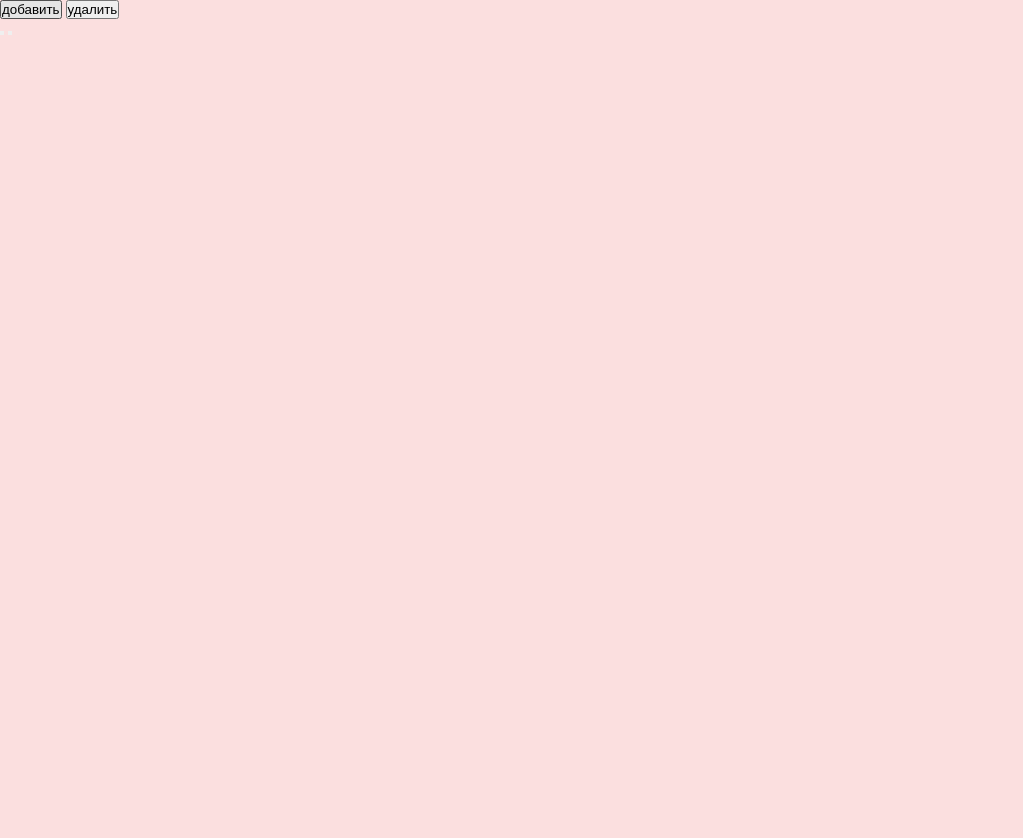
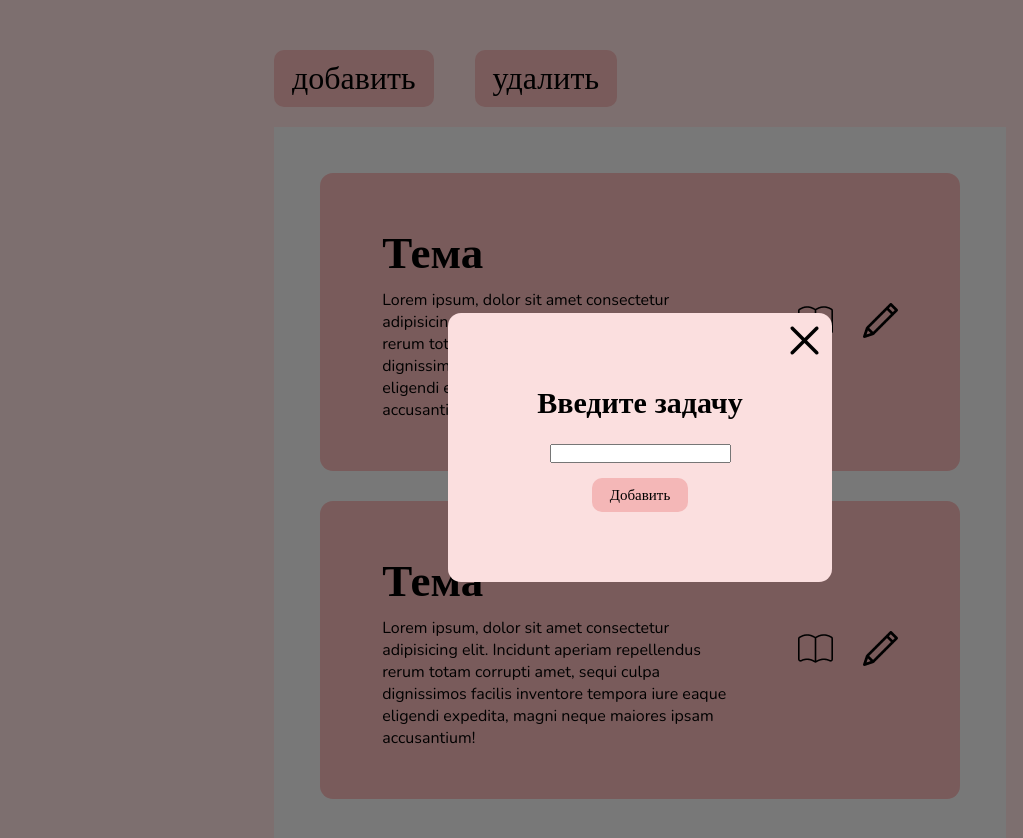
Before and after one commit to iskanderqq/Task-Planner, a plain HTML site: page index.html in a window 1280 px wide. Both pictures are taken after a click on the button "добавить". Shown: the whole page, without its empty margins (0-1023 px from the left). Before the commit the page ends 800 px from the top, so only its background shows below. Drawn offline with nearby package versions, Linux system fonts and the light colour scheme.

Commit message:
Added popup opening and closing

```diff
--- a/css/styles.css
+++ b/css/styles.css
@@ -1,3 +1,4 @@
+@import url('https://fonts.googleapis.com/css2?family=Nunito:wght@200;400;600&display=swap');
 *{
     margin: 0;
     padding: 0;
@@ -5,4 +6,151 @@
 }
 body{
     background-color:  #FBDFDF;
+    position: relative;
 }
+.wrapper{
+    margin: 0 auto;
+    display: flex;
+    row-gap: 20px;
+    flex-direction: column;
+    align-items: center;
+    max-width: 65%;
+    padding: 50px;
+}
+/* POPUP */
+.popup-wrapper{
+    position: absolute;
+    top: 0;
+    left: 0;
+    width: 100%;
+    height: 100%;
+    display: flex;
+    justify-content: center;
+    align-items: center;
+    background-color: rgba(0,0,0,0.5 );
+}
+.popup-container{
+    position: relative;
+    padding: 30px;
+    width: 30%;
+    height: 30%;
+    display: flex;
+    flex-direction: column;
+    align-items: center;
+    justify-content: center;
+    background: #FBDFDF;
+    border-radius: 13px;
+}
+.popup-container__title{
+    margin-bottom: 20px;
+    font-family: 'Nunito';
+    font-style: normal;
+    font-weight: 700;
+    font-size: 30px;
+    color: #000000;
+}
+.popup-container__input{
+    margin-bottom: 15px;
+}
+.popup-container__button{
+    padding: 7px 18px;
+    background: #F4B7B7;
+    border-radius: 10px;
+    font-family: 'Nunito';
+    font-style: normal;
+    font-weight: 400;
+    font-size: 15px;
+     color: #000000;
+     border: none;
+     cursor: pointer;
+}
+
+
+
+
+.popup-container__close{
+    position: absolute;
+    right: 10px;
+    top: 10px;
+    background-color: transparent;
+    border: none;
+    cursor: pointer;
+}
+/*  */
+
+.planner-buttons{
+    align-self: flex-start;
+    display: flex;
+    column-gap: 41px;
+}
+.planner-buttons__button{
+    padding: 7px 18px;
+    background: #F4B7B7;
+    border-radius: 10px;
+    font-family: 'Nunito';
+    font-style: normal;
+    font-weight: 400;
+    font-size: 32px;
+     color: #000000;
+     border: none;
+     cursor: pointer;
+}
+
+.tasks-window{
+    display: flex;
+    flex-direction: column;
+    align-items: center;
+    row-gap: 30px;
+    padding: 46px;
+    width:  100%;
+    background-color: #F2F2F2;
+
+}
+
+.tasks-window__task{
+    display: flex;
+    justify-content: space-around;
+    align-items: center;
+    padding: 50px 29px;
+    background: #F4B7B7;
+    border-radius: 13px;
+}
+
+.tasks-window__task-textBox{
+    display: flex;
+    flex-direction: column;
+    width: 60%;
+}
+.task-textBox__title{
+    margin-bottom: 5px;
+    font-family: 'Nunito';
+    font-style: normal;
+    font-weight: 700;
+    font-size: 45px;
+    color: #000000;
+}
+.task-textBox__text{
+    font-family: 'Nunito';
+    font-style: normal;
+    font-weight: 400;
+    font-size: 16px;
+    color: #000000;
+}
+
+.tasks-window__buttons-img{
+    display: flex;
+    column-gap: 30px;
+    row-gap: 10px;
+}
+
+.buttons-img__button{
+    border: none;
+    background-color: transparent;
+    cursor: pointer;
+}
+
+
+
+.hidden{
+    display:none;
+}
--- a/index.html
+++ b/index.html
@@ -6,20 +6,57 @@
     <meta name="viewport" content="width=device-width, initial-scale=1.0">
     <title>Task planner by Iskander Nureev</title>
     <link rel="stylesheet" href="css/styles.css">
+
 </head>
 <body>
+    <div class="wrapper">
         <article class="planner-buttons">
-        <button class="planner-buttons__button">добавить</button>
-        <button class="planner-buttons__button">удалить</button>
+            <button class="planner-buttons__button" id="add-btn">добавить</button>
+            <button class="planner-buttons__button" id="del-btn">удалить</button>
         </article>
         <main class="tasks-window">
             <div class="tasks-window__task">
-            <p class="task__text"></p>
+                <div class="tasks-window__task-textBox">
+                    <h3 class="task-textBox__title">Тема</h3>
+                    <p class="task-textBox__text">Lorem ipsum, dolor sit amet consectetur adipisicing elit. Incidunt aperiam repellendus rerum totam corrupti amet, sequi culpa dignissimos facilis inventore tempora iure eaque eligendi expedita, magni neque maiores ipsam accusantium!</p>
+                </div>
                 <div class="tasks-window__buttons-img">
-                <button class="buttons-img__button"></button>
-                <button class="buttons-img__button"></button>
+                    <button class="buttons-img__button">
+                        <img src="img/open.png" alt="">
+                    </button>
+                    <button class="buttons-img__button">
+                        <img src="img/edit.png" alt="">
+                    </button>
                 </div>
             </div>
+            <div class="tasks-window__task">
+                <div class="tasks-window__task-textBox">
+                    <h3 class="task-textBox__title">Тема</h3>
+                    <p class="task-textBox__text">Lorem ipsum, dolor sit amet consectetur adipisicing elit. Incidunt aperiam repellendus rerum totam corrupti amet, sequi culpa dignissimos facilis inventore tempora iure eaque eligendi expedita, magni neque maiores ipsam accusantium!</p>
+                </div>
+                <div class="tasks-window__buttons-img">
+                    <button class="buttons-img__button">
+                        <img src="img/open.png" alt="">
+                    </button>
+                    <button class="buttons-img__button">
+                        <img src="img/edit.png" alt="">
+                    </button>
+                </div>
+            </div>
+
         </main>
+    </div>
+    <div class="popup-wrapper hidden">
+        <div class="popup-container">
+            <button class="popup-container__close">
+                <img src="img/close.png" alt="close-button" class="popup-container__close__button">
+            </button>
+
+            <h3 class="popup-container__title">Введите задачу</h3>
+            <input type="text" class="popup-container__input">
+            <button class="popup-container__button">Добавить</button>
+        </div>
+    </div>
+    <script src="js/index.js"></script>
 </body>
 </html>
--- /dev/null
+++ b/js/index.js
@@ -0,0 +1,13 @@
+let addButton = document.querySelector(".planner-buttons__button");
+let delButton = document.querySelector("#del-btn");
+let popCloseButton = document.querySelector(".popup-wrapper");
+let popupWrapper = document.querySelector(".popup-wrapper");
+addButton.addEventListener('click', ev =>{
+    popupWrapper.classList.toggle("hidden");
+});
+delButton.addEventListener('click', ev =>{
+
+});
+popCloseButton.addEventListener('click', ev=>{
+    popupWrapper.classList.toggle("hidden");
+});
```
Also changed, not shown: img/close.png (added), img/edit.png (added), img/open.png (added). Lines whose indentation alone changed are shown as unchanged.
